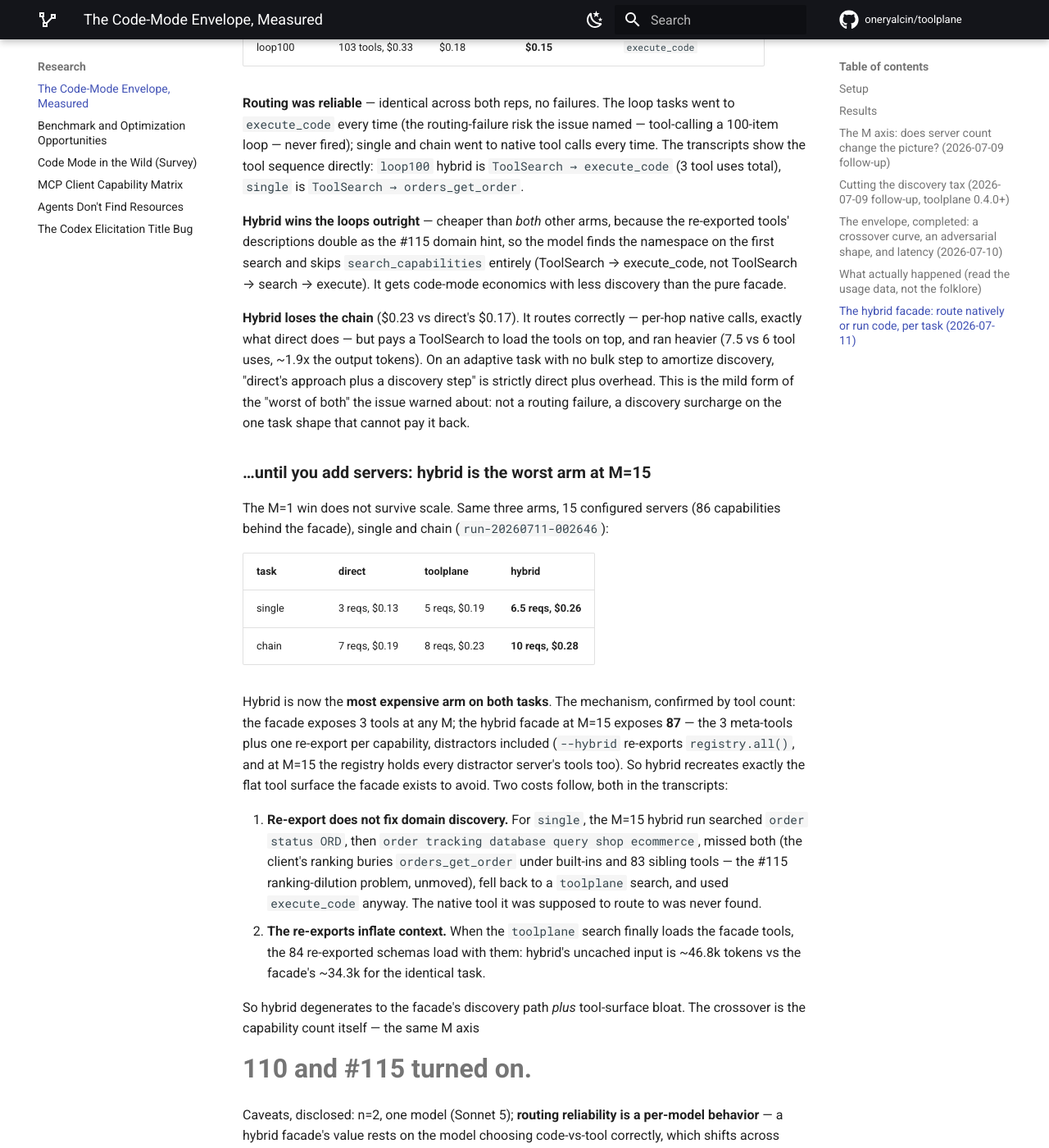
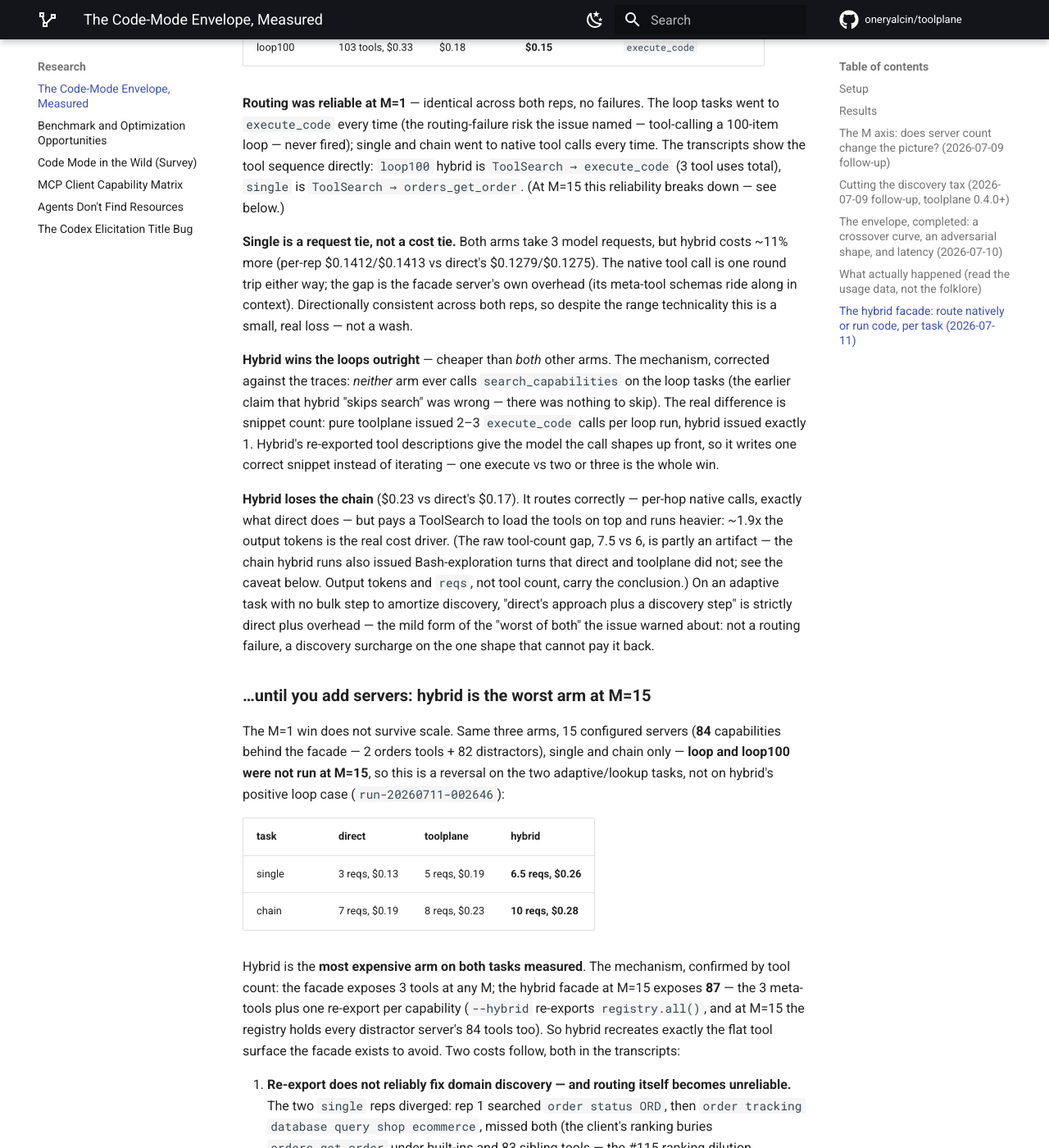
Before and after one commit to oneryalcin/toolplane, an MkDocs documentation site: the page built from docs/code-mode-benchmark.md, in a window 1280 px wide and 1400 px high, scrolled down 8884 px. Shown: the whole window at 82% size. Built offline with MkDocs 1.6.1 and Material for MkDocs 9.7.7, drawn with Linux system fonts in a browser that asks for light colours; comment, search, counter and statistics services are not loaded; some of the changed text lies outside the part shown.

Commit message:
Gauntlet fixes on hybrid facade: close canonical-injection, ASCII names, correct the write-up (#114)
Codex adversarial (gpt-5.5) + unbiased Fable, both reproduced first.

Security:
- [critical, both] the re-export dispatch target was a keyword param with a
  default (canonical=capability.name), so a client could inject
  canonical=<any capability> — third-party schemas re-export verbatim, so
  an input property named canonical redirects dispatch — and reach a HIDDEN
  capability (reproduced: dispatched a hidden secret_admin). Fixed: factory
  closure captures the name; it is never a parameter, so an injected key is
  just an unknown arg the real target rejects. Regression test + a
  benign-canonical-param test (still dispatches correctly).
- [medium, both] _is_safe_python_name accepts Unicode identifiers, so a
  Unicode alias became a non-ASCII MCP tool name (SEP-986 nonconformant).
  Fixed: preferred-name path now clears an ASCII gate, not just isidentifier.

Write-up corrections (all reviewer-verified against the traces):
- single is a REQUEST tie, not a cost tie — hybrid ~11% costlier
  (/opt/homebrew/bin/zsh.141 vs /opt/homebrew/bin/zsh.128), directionally consistent both reps
- routing reliability scoped to M=1; at M=15 the two single reps diverged
  (1 fell back to execute_code, 1 reached the native tool)
- loop-win mechanism was wrong: neither arm calls search_capabilities;
  the real difference is hybrid's 1 execute vs toolplane's 2-3
- Bash-exploration is hybrid-ONLY on chain, not arm-neutral — output
  tokens/reqs carry the verdict, not the raw tool count
- 84 capabilities, not 86; M=15 ran single/chain only (loop/loop100 not
  run — reversal on adaptive tasks, not the loop case)
- two measured points, not a characterized curve (no safe-ceiling known)
- flag is not client-aware (re-exports unconditionally) — corrected the
  gating claim; demoted --hybrid to EXPERIMENTAL pointing at #125

417 tests (4 new: injection blocked, benign canonical param works, ASCII
names, + existing). Safety story now holds: same audited call_tool path,
hidden excluded, no injectable dispatch target.

Claude-Session: https://claude.ai/code/session_01VH6A1LhCWRUj3tNuU4aMhx

```diff
--- a/docs/code-mode-benchmark.md
+++ b/docs/code-mode-benchmark.md
@@ -374,87 +374,114 @@ loop or a join. Third arm, same harness, Sonnet 5, M=1, n=2, frozen wheel
 
 | task | direct | toolplane | hybrid | hybrid routed to |
 |---|---|---|---|---|
-| single | 3 reqs, $0.13 | 3 reqs, $0.15 | 3 reqs, $0.14† | native `orders_get_order` |
+| single | 3 reqs, $0.128 | 3 reqs, $0.15 | 3 reqs, **$0.141** | native `orders_get_order` |
 | chain | 6 tools, $0.17 | $0.18 | 7.5 tools, **$0.23** | native tool per hop |
 | loop (N=30) | $0.20 | $0.18 | **$0.15** | `execute_code` |
 | loop100 | 103 tools, $0.33 | $0.18 | **$0.15** | `execute_code` |
 
-**Routing was reliable** — identical across both reps, no failures. The
-loop tasks went to `execute_code` every time (the routing-failure risk the
-issue named — tool-calling a 100-item loop — never fired); single and
+**Routing was reliable at M=1** — identical across both reps, no failures.
+The loop tasks went to `execute_code` every time (the routing-failure risk
+the issue named — tool-calling a 100-item loop — never fired); single and
 chain went to native tool calls every time. The transcripts show the tool
 sequence directly: `loop100` hybrid is `ToolSearch → execute_code` (3 tool
-uses total), `single` is `ToolSearch → orders_get_order`.
+uses total), `single` is `ToolSearch → orders_get_order`. (At M=15 this
+reliability breaks down — see below.)
 
-**Hybrid wins the loops outright** — cheaper than *both* other arms,
-because the re-exported tools' descriptions double as the #115 domain
-hint, so the model finds the namespace on the first search and skips
-`search_capabilities` entirely (ToolSearch → execute_code, not
-ToolSearch → search → execute). It gets code-mode economics with less
-discovery than the pure facade.
+**Single is a request tie, not a cost tie.** Both arms take 3 model
+requests, but hybrid costs ~11% more (per-rep $0.1412/$0.1413 vs direct's
+$0.1279/$0.1275). The native tool call is one round trip either way; the
+gap is the facade server's own overhead (its meta-tool schemas ride along
+in context). Directionally consistent across both reps, so despite the
+range technicality this is a small, real loss — not a wash.
+
+**Hybrid wins the loops outright** — cheaper than *both* other arms. The
+mechanism, corrected against the traces: *neither* arm ever calls
+`search_capabilities` on the loop tasks (the earlier claim that hybrid
+"skips search" was wrong — there was nothing to skip). The real difference
+is snippet count: pure toolplane issued 2–3 `execute_code` calls per loop
+run, hybrid issued exactly 1. Hybrid's re-exported tool descriptions give
+the model the call shapes up front, so it writes one correct snippet
+instead of iterating — one execute vs two or three is the whole win.
 
 **Hybrid loses the chain** ($0.23 vs direct's $0.17). It routes correctly
 — per-hop native calls, exactly what direct does — but pays a ToolSearch
-to load the tools on top, and ran heavier (7.5 vs 6 tool uses, ~1.9x the
-output tokens). On an adaptive task with no bulk step to amortize
-discovery, "direct's approach plus a discovery step" is strictly direct
-plus overhead. This is the mild form of the "worst of both" the issue
-warned about: not a routing failure, a discovery surcharge on the one
-task shape that cannot pay it back.
+to load the tools on top and runs heavier: ~1.9x the output tokens is the
+real cost driver. (The raw tool-count gap, 7.5 vs 6, is partly an
+artifact — the chain hybrid runs also issued Bash-exploration turns that
+direct and toolplane did not; see the caveat below. Output tokens and
+`reqs`, not tool count, carry the conclusion.) On an adaptive task with no
+bulk step to amortize discovery, "direct's approach plus a discovery step"
+is strictly direct plus overhead — the mild form of the "worst of both"
+the issue warned about: not a routing failure, a discovery surcharge on
+the one shape that cannot pay it back.
 
 ### …until you add servers: hybrid is the worst arm at M=15
 
-The M=1 win does not survive scale. Same three arms, 15 configured
-servers (86 capabilities behind the facade), single and chain
-(`run-20260711-002646`):
+The M=1 win does not survive scale. Same three arms, 15 configured servers
+(**84** capabilities behind the facade — 2 orders tools + 82 distractors),
+single and chain only — **loop and loop100 were not run at M=15**, so this
+is a reversal on the two adaptive/lookup tasks, not on hybrid's positive
+loop case (`run-20260711-002646`):
 
 | task | direct | toolplane | hybrid |
 |---|---|---|---|
 | single | 3 reqs, $0.13 | 5 reqs, $0.19 | **6.5 reqs, $0.26** |
 | chain | 7 reqs, $0.19 | 8 reqs, $0.23 | **10 reqs, $0.28** |
 
-Hybrid is now the **most expensive arm on both tasks**. The mechanism,
-confirmed by tool count: the facade exposes 3 tools at any M; the hybrid
-facade at M=15 exposes **87** — the 3 meta-tools plus one re-export per
-capability, distractors included (`--hybrid` re-exports `registry.all()`,
-and at M=15 the registry holds every distractor server's tools too). So
-hybrid recreates exactly the flat tool surface the facade exists to
-avoid. Two costs follow, both in the transcripts:
+Hybrid is the **most expensive arm on both tasks measured**. The
+mechanism, confirmed by tool count: the facade exposes 3 tools at any M;
+the hybrid facade at M=15 exposes **87** — the 3 meta-tools plus one
+re-export per capability (`--hybrid` re-exports `registry.all()`, and at
+M=15 the registry holds every distractor server's 84 tools too). So hybrid
+recreates exactly the flat tool surface the facade exists to avoid. Two
+costs follow, both in the transcripts:
 
-1. **Re-export does not fix domain discovery.** For `single`, the M=15
-   hybrid run searched `order status ORD`, then `order tracking database
-   query shop ecommerce`, missed both (the client's ranking buries
-   `orders_get_order` under built-ins and 83 sibling tools — the #115
-   ranking-dilution problem, unmoved), fell back to a `toolplane` search,
-   and used `execute_code` anyway. The native tool it was supposed to
-   route to was never found.
-2. **The re-exports inflate context.** When the `toolplane` search finally
-   loads the facade tools, the 84 re-exported schemas load with them:
-   hybrid's uncached input is ~46.8k tokens vs the facade's ~34.3k for the
-   identical task.
+1. **Re-export does not reliably fix domain discovery — and routing
+   itself becomes unreliable.** The two `single` reps diverged: rep 1
+   searched `order status ORD`, then `order tracking database query shop
+   ecommerce`, missed both (the client's ranking buries `orders_get_order`
+   under built-ins and 83 sibling tools — the #115 ranking dilution,
+   unmoved), fell back to a `toolplane` search, and used `execute_code`;
+   rep 2 tried four different queries and *did* eventually reach the native
+   `orders_get_order`. So at M=15 the native tool is found in 1 of 2 reps,
+   after several failed searches either way — the clean M=1 routing does
+   not hold.
+2. **The re-exports inflate context.** When a `toolplane` search loads the
+   facade tools, the 84 re-exported schemas load with them: hybrid's
+   uncached input is ~43.5k–50.2k tokens across the two reps vs the
+   facade's ~34.3k for the identical task. This — not the tool count — is
+   the load-bearing cost driver behind the M=15 result.
 
 So hybrid degenerates to the facade's discovery path *plus* tool-surface
-bloat. The crossover is the capability count itself — the same M axis
-#110 and #115 turned on.
+bloat. The reversal tracks the capability count — the same M axis #110 and
+#115 turned on — but note this is **two measured points (M=1 and M=15),
+not a characterized curve**: nothing here tells you whether 5, 15, or 30
+capabilities is the safe ceiling.
 
 Caveats, disclosed: n=2, one model (Sonnet 5); **routing reliability is a
 per-model behavior** — a hybrid facade's value rests on the model choosing
 code-vs-tool correctly, which shifts across models, so this is a Sonnet-5
-result. Bash-exploration turns appear in every arm and inflate `chain`/
-`loop` counts; `reqs` is the cleaner comparison. M=1 single/chain cells
-carry † (ranges overlap direct at n=2).
+result. Bash-exploration turns are **not** arm-neutral on the losing task:
+on `chain` they are hybrid-only (2/1 turns vs 0 for direct and toolplane
+at both M values), so the raw chain tool-count gap overstates hybrid's
+overhead — the `reqs` and output-token columns are the like-for-like
+comparison and still carry the verdict. M=1 single/chain cells carry †
+(ranges overlap direct at n=2).
 
 Verdict: **hybrid is a small- or curated-registry optimization, not a
-general one.** With a handful of capabilities it dominates the loops
-(beating even pure code mode) and ties single; the only M=1 loss is the
-pure adaptive chain, which pays a fixed discovery surcharge. But
-re-exporting `registry.all()` is wrong at scale — at 86 capabilities it is
-the worst arm on every task measured, because it rebuilds the flat
-surface without fixing the ranking dilution that made the flat surface
-lose in the first place. The actionable design is **selective re-export**
-(a curated allowlist or the hot capabilities), not all-or-nothing; and
-like every result here it is gated to deferred-loading clients (Codex,
-without deferral, would eat all 84 schemas into context up front).
+general one.** With a handful of capabilities it wins the loops (beating
+even pure code mode); the M=1 losses are single (a small ~11% cost
+surcharge at request parity) and the pure adaptive chain (a discovery
+surcharge). But re-exporting `registry.all()` is wrong at scale — at 84
+capabilities it is the worst arm on both tasks measured, because it
+rebuilds the flat surface without fixing the ranking dilution that made
+the flat surface lose in the first place. The actionable design is
+**selective re-export** (a curated allowlist or the hot capabilities),
+filed as #125; the all-or-nothing `--hybrid` flag stays experimental. Like
+every result here it only helps deferred-loading clients — and note the
+flag is not itself client-aware: it re-exports unconditionally, so on a
+client without deferral (Codex) it would push all 84 schemas into context
+up front. Curated re-export and client-awareness are both #125's job.
 
 ## The envelope
 
```
Also changed, not shown: 3 other files.
